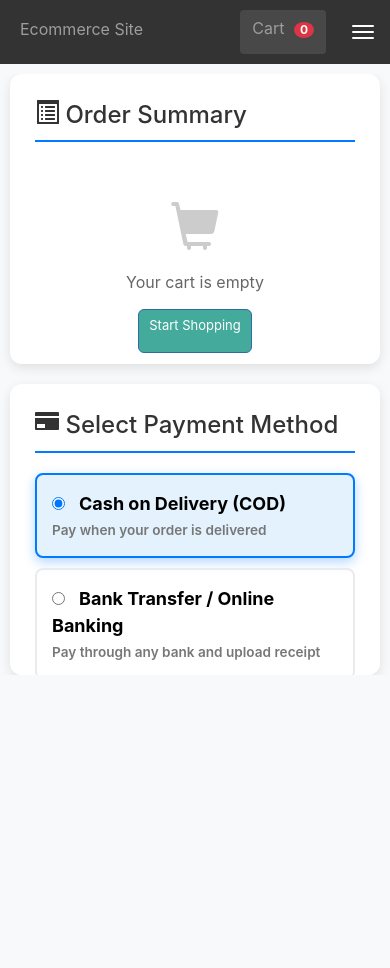
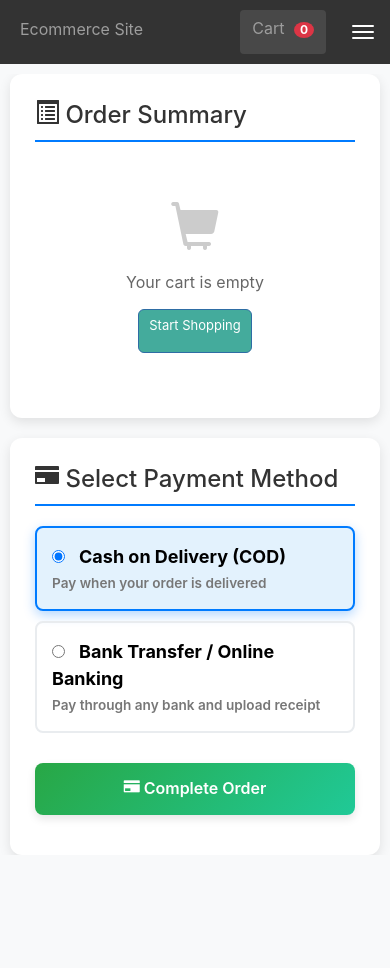
Before and after one commit to akuressa/EcommerceWebApp, a PHP site: page /checkout.php in a window 390 px wide. Run offline with PHP 8.4, Linux system fonts and the light colour scheme; a user stored in the database is signed in; data comes from the database, SQL or seed files in the repository; data that the repository does not hold is empty.

Commit message:
responsive

```diff
--- a/checkout.php
+++ b/checkout.php
@@ -663,13 +663,13 @@ $query = mysqli_query($con,$sql);
 
 				/* Payment section height for mobile screens */
 				.payment-section {
-					max-height: 30vh;
+					max-height: 50vh;
 					overflow-y: auto;
 				}
 
 				/* Order summary height for mobile screens */
 				.order-summary {
-					max-height: 30vh;
+					max-height: 50vh;
 					overflow-y: auto;
 				}
 
```
